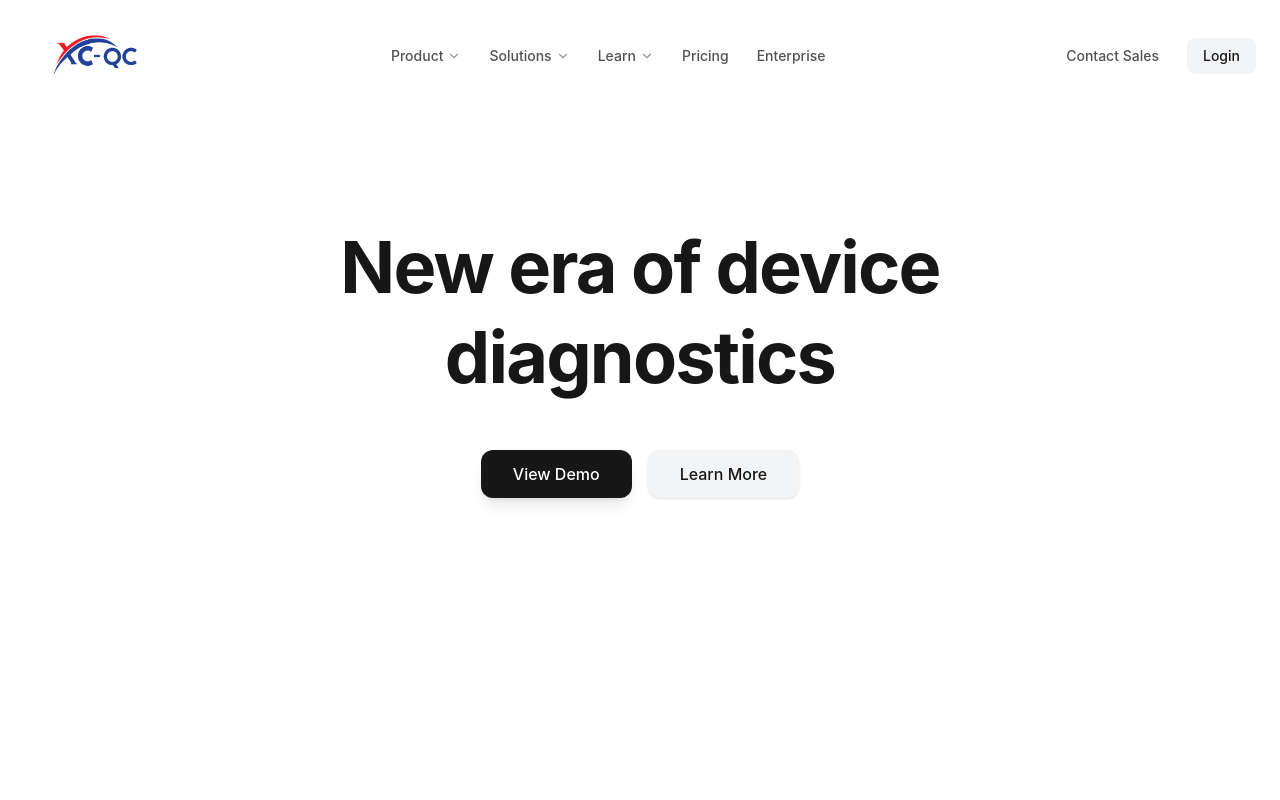
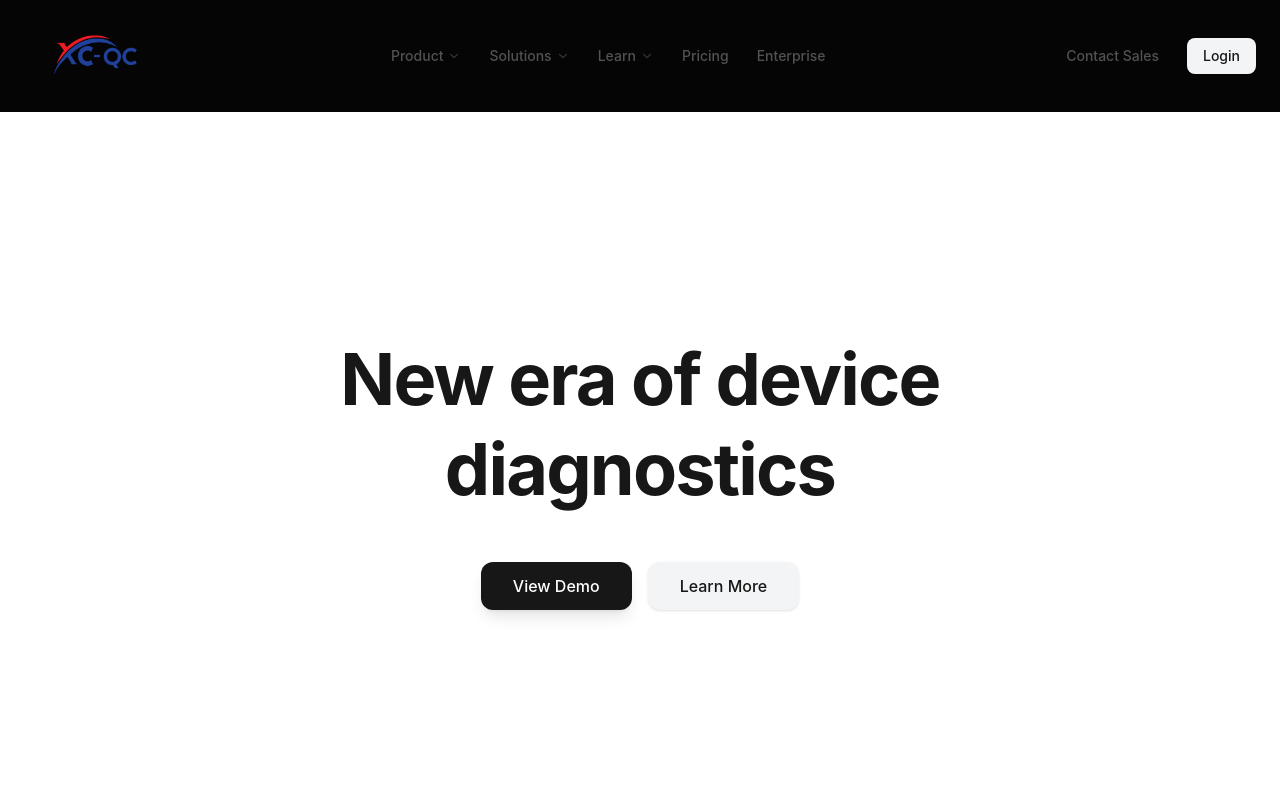
Before and after one commit to VinaySehwag14/xcqc_demo_website, a React (Vite) app: page / in a window 1280 px wide. Shown: the top 800 px of the page. Built offline with nearby package versions, Linux system fonts and the light colour scheme.

Commit message:
Change header to sticky positioning

```diff
--- a/src/components/Header.tsx
+++ b/src/components/Header.tsx
@@ -19,7 +19,7 @@ const Header = () => {
 
     return (
         <motion.header
-            className={`fixed top-0 left-0 right-0 z-50 transition-all duration-300 ${isScrolled ? 'bg-white/90 backdrop-blur-md shadow-sm py-3' : 'bg-transparent py-4'
+            className={`sticky top-0 left-0 right-0 z-50 transition-all duration-300 ${isScrolled ? 'bg-white/90 backdrop-blur-md shadow-sm py-3' : 'bg-transparent py-4'
                 }`}
         >
             <div className="max-w-[1400px] mx-auto px-6 flex items-center justify-between">
```
